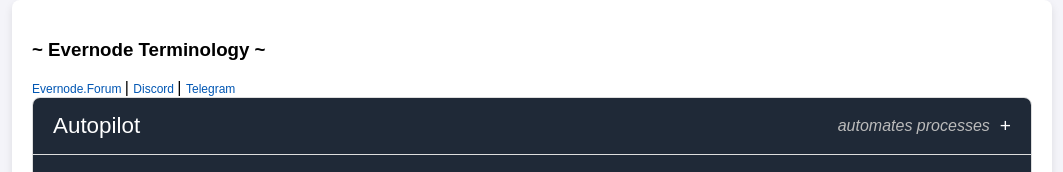
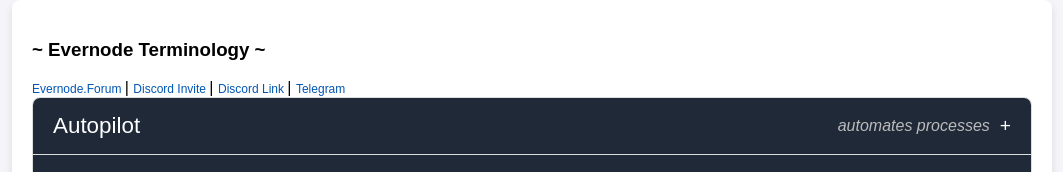
Before and after one commit to TJXRP/evernode-terminology.html, a plain HTML site: page index.html in a window 1280 px wide. Shown: the top 172 px of the page, without its empty margins (108-1171 px from the left). Drawn offline with Linux system fonts and the light colour scheme.

Commit message:
Update index.html

```diff
--- a/index.html
+++ b/index.html
@@ -105,8 +105,9 @@
  Evernode.Forum
     </a> |
 <a href="https://discord.gg/evernode-community-953758352280813618" target="_blank" style="text-decoration: none; color: #0056b3; font-size: 12px;">
- Discord
-    </a> |
+ Discord Invite
+    </a> | <a href=https://discord.com/channels/953758352280813618/978325683346493460" target="_blank" style="text-decoration: none; color: #0056b3; font-size: 12px;">
+Discord Link </a> |
 <a href="https://t.me/EvernodeCommunity/1" target="_blank" style="text-decoration: none; color: #0056b3; font-size: 12px;">
  Telegram
     </a></H7>
```
